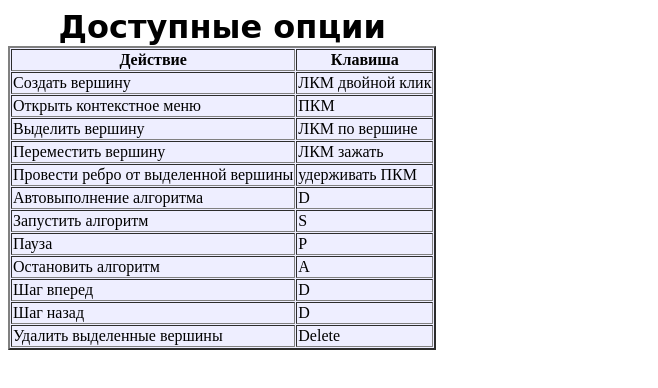
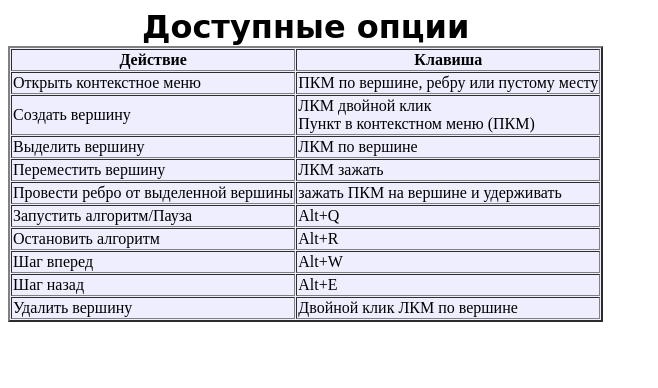
Before and after one commit to caxapexac/StronglyConnectedComponentsPractice, a plain HTML site: page src/resources/docs/helpMessage.html in a window 1280 px wide. Shown: the whole page, without its empty margins (0-658 px from the left). Drawn offline with Linux system fonts and the light colour scheme.

Commit message:
Актуализирована справка

```diff
--- a/src/resources/docs/helpMessage.html
+++ b/src/resources/docs/helpMessage.html
@@ -6,17 +6,15 @@
             <th>Действие</th>
             <th>Клавиша</th>
         </tr>
-        <tr><td>Создать вершину</td><td>ЛКМ двойной клик</td></tr>
-        <tr><td>Открыть контекстное меню</td><td>ПКМ</td></tr>
+        <tr><td>Открыть контекстное меню</td><td>ПКМ по вершине, ребру или пустому месту</td></tr>
+        <tr><td>Создать вершину</td><td>ЛКМ двойной клик <br> Пункт в контекстном меню (ПКМ)</td></tr>
         <tr><td>Выделить вершину</td><td>ЛКМ по вершине</td></tr>
         <tr><td>Переместить вершину</td><td>ЛКМ зажать</td></tr>
-        <tr><td>Провести ребро от выделенной вершины</td><td>удерживать ПКМ</td></tr>
-        <tr><td>Автовыполнение алгоритма</td><td>D</td></tr>
-        <tr><td>Запустить алгоритм</td><td>S</td></tr>
-        <tr><td>Пауза</td><td>P</td></tr>
-        <tr><td>Остановить алгоритм</td><td>A</td></tr>
-        <tr><td>Шаг вперед</td><td>D</td></tr>
-        <tr><td>Шаг назад</td><td>D</td></tr>
-        <tr><td>Удалить выделенные вершины</td><td>Delete</td></tr>
+        <tr><td>Провести ребро от выделенной вершины</td><td>зажать ПКМ на вершине и удерживать</td></tr>
+        <tr><td>Запустить алгоритм/Пауза</td><td>Alt+Q</td></tr>
+        <tr><td>Остановить алгоритм</td><td>Alt+R</td></tr>
+        <tr><td>Шаг вперед</td><td>Alt+W</td></tr>
+        <tr><td>Шаг назад</td><td>Alt+E</td></tr>
+        <tr><td>Удалить вершину</td><td>Двойной клик ЛКМ по вершине</td></tr>
     </table>
 </html>
```
